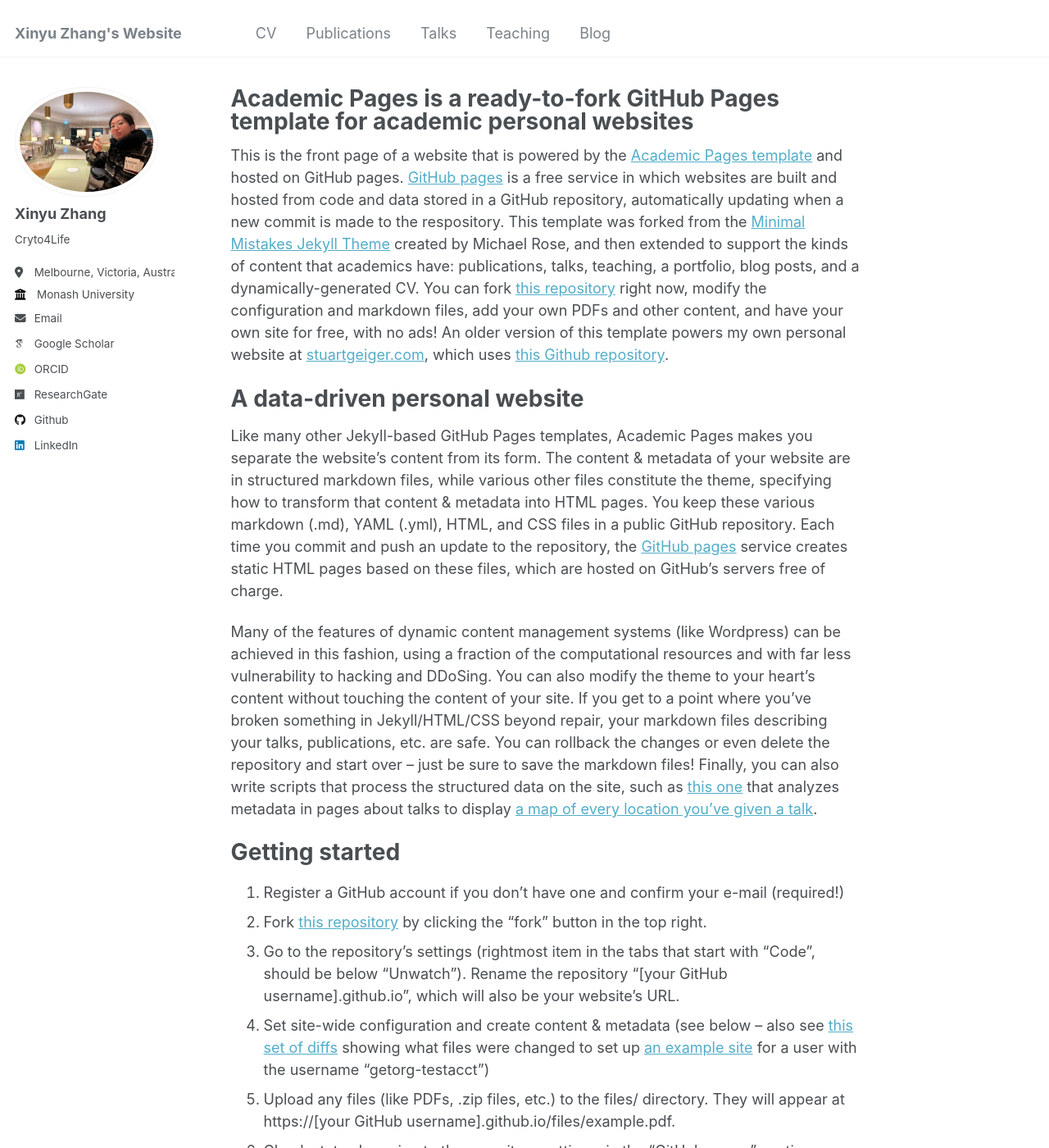
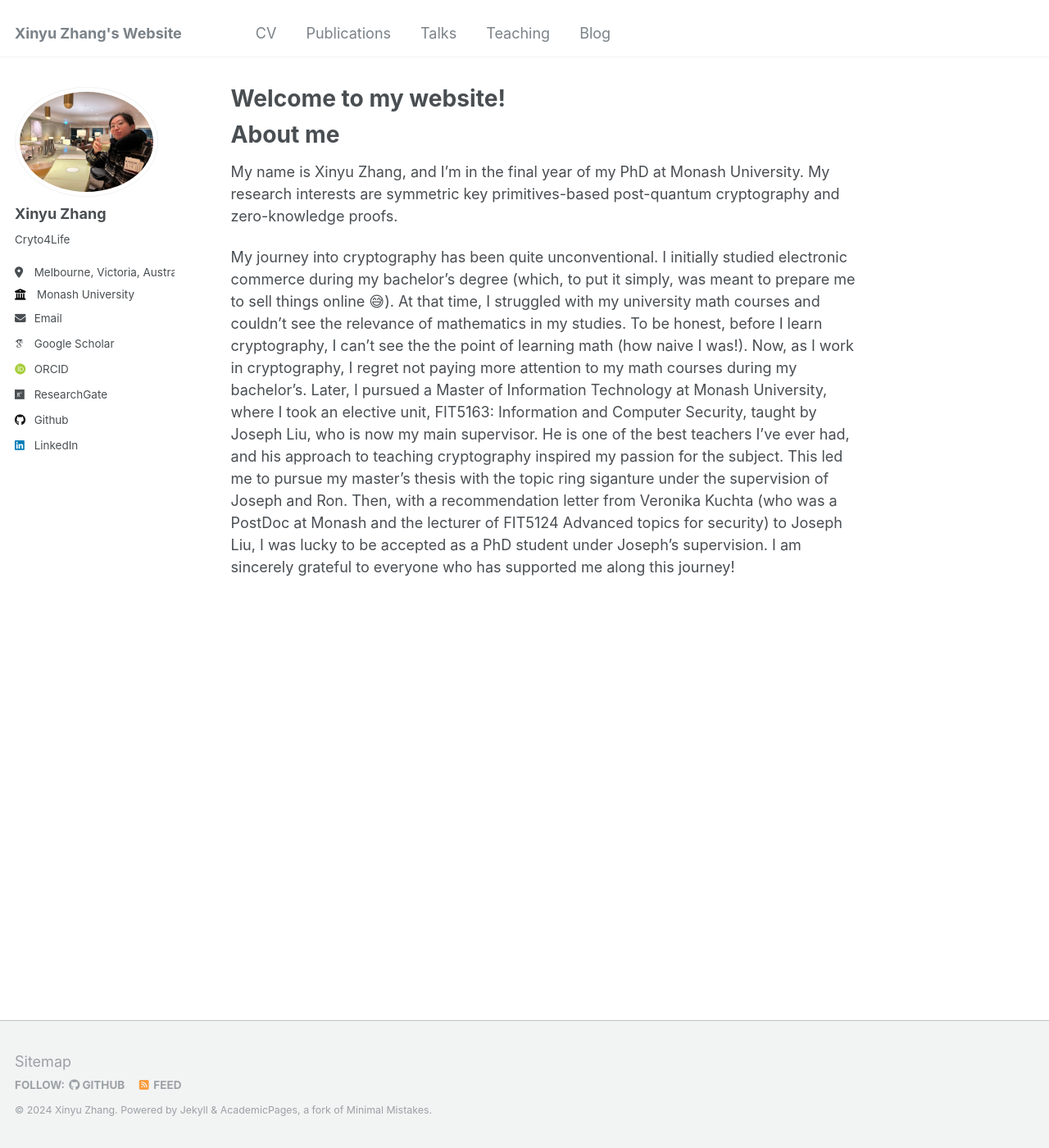
Before and after one commit to cryptome-xyz/cryptome-xyz.github.io, a Jekyll site: the page built from _pages/about.md, in a window 1280 px wide and 1400 px high. Shown: the whole window at 82% size. Built offline with Jekyll 4.4.1, drawn with Linux system fonts in a browser that asks for light colours; some web fonts are replaced; some of the changed text lies outside the part shown.

Commit message:
Update about.md

```diff
--- a/_pages/about.md
+++ b/_pages/about.md
@@ -1,49 +1,14 @@
 ---
 permalink: /
-title: "Academic Pages is a ready-to-fork GitHub Pages template for academic personal websites"
+title: "Welcome to my website!"
 author_profile: true
 redirect_from:
   - /about/
   - /about.html
 ---
 
-This is the front page of a website that is powered by the [Academic Pages template](https://github.com/academicpages/academicpages.github.io) and hosted on GitHub pages. [GitHub pages](https://pages.github.com) is a free service in which websites are built and hosted from code and data stored in a GitHub repository, automatically updating when a new commit is made to the respository. This template was forked from the [Minimal Mistakes Jekyll Theme](https://mmistakes.github.io/minimal-mistakes/) created by Michael Rose, and then extended to support the kinds of content that academics have: publications, talks, teaching, a portfolio, blog posts, and a dynamically-generated CV. You can fork [this repository](https://github.com/academicpages/academicpages.github.io) right now, modify the configuration and markdown files, add your own PDFs and other content, and have your own site for free, with no ads! An older version of this template powers my own personal website at [stuartgeiger.com](http://stuartgeiger.com), which uses [this Github repository](https://github.com/staeiou/staeiou.github.io).
+About me
+======
+My name is Xinyu Zhang, and I’m in the final year of my PhD at Monash University. My research interests are symmetric key primitives-based post-quantum cryptography and zero-knowledge proofs.
 
-A data-driven personal website
-======
-Like many other Jekyll-based GitHub Pages templates, Academic Pages makes you separate the website's content from its form. The content & metadata of your website are in structured markdown files, while various other files constitute the theme, specifying how to transform that content & metadata into HTML pages. You keep these various markdown (.md), YAML (.yml), HTML, and CSS files in a public GitHub repository. Each time you commit and push an update to the repository, the [GitHub pages](https://pages.github.com/) service creates static HTML pages based on these files, which are hosted on GitHub's servers free of charge.
-
-Many of the features of dynamic content management systems (like Wordpress) can be achieved in this fashion, using a fraction of the computational resources and with far less vulnerability to hacking and DDoSing. You can also modify the theme to your heart's content without touching the content of your site. If you get to a point where you've broken something in Jekyll/HTML/CSS beyond repair, your markdown files describing your talks, publications, etc. are safe. You can rollback the changes or even delete the repository and start over -- just be sure to save the markdown files! Finally, you can also write scripts that process the structured data on the site, such as [this one](https://github.com/academicpages/academicpages.github.io/blob/master/talkmap.ipynb) that analyzes metadata in pages about talks to display [a map of every location you've given a talk](https://academicpages.github.io/talkmap.html).
-
-Getting started
-======
-1. Register a GitHub account if you don't have one and confirm your e-mail (required!)
-1. Fork [this repository](https://github.com/academicpages/academicpages.github.io) by clicking the "fork" button in the top right.
-1. Go to the repository's settings (rightmost item in the tabs that start with "Code", should be below "Unwatch"). Rename the repository "[your GitHub username].github.io", which will also be your website's URL.
-1. Set site-wide configuration and create content & metadata (see below -- also see [this set of diffs](http://archive.is/3TPas) showing what files were changed to set up [an example site](https://getorg-testacct.github.io) for a user with the username "getorg-testacct")
-1. Upload any files (like PDFs, .zip files, etc.) to the files/ directory. They will appear at https://[your GitHub username].github.io/files/example.pdf.
-1. Check status by going to the repository settings, in the "GitHub pages" section
-
-Site-wide configuration
-------
-The main configuration file for the site is in the base directory in [_config.yml](https://github.com/academicpages/academicpages.github.io/blob/master/_config.yml), which defines the content in the sidebars and other site-wide features. You will need to replace the default variables with ones about yourself and your site's github repository. The configuration file for the top menu is in [_data/navigation.yml](https://github.com/academicpages/academicpages.github.io/blob/master/_data/navigation.yml). For example, if you don't have a portfolio or blog posts, you can remove those items from that navigation.yml file to remove them from the header.
-
-Create content & metadata
-------
-For site content, there is one markdown file for each type of content, which are stored in directories like _publications, _talks, _posts, _teaching, or _pages. For example, each talk is a markdown file in the [_talks directory](https://github.com/academicpages/academicpages.github.io/tree/master/_talks). At the top of each markdown file is structured data in YAML about the talk, which the theme will parse to do lots of cool stuff. The same structured data about a talk is used to generate the list of talks on the [Talks page](https://academicpages.github.io/talks), each [individual page](https://academicpages.github.io/talks/2012-03-01-talk-1) for specific talks, the talks section for the [CV page](https://academicpages.github.io/cv), and the [map of places you've given a talk](https://academicpages.github.io/talkmap.html) (if you run this [python file](https://github.com/academicpages/academicpages.github.io/blob/master/talkmap.py) or [Jupyter notebook](https://github.com/academicpages/academicpages.github.io/blob/master/talkmap.ipynb), which creates the HTML for the map based on the contents of the _talks directory).
-
-**Markdown generator**
-
-I have also created [a set of Jupyter notebooks](https://github.com/academicpages/academicpages.github.io/tree/master/markdown_generator
-) that converts a CSV containing structured data about talks or presentations into individual markdown files that will be properly formatted for the Academic Pages template. The sample CSVs in that directory are the ones I used to create my own personal website at stuartgeiger.com. My usual workflow is that I keep a spreadsheet of my publications and talks, then run the code in these notebooks to generate the markdown files, then commit and push them to the GitHub repository.
-
-How to edit your site's GitHub repository
-------
-Many people use a git client to create files on their local computer and then push them to GitHub's servers. If you are not familiar with git, you can directly edit these configuration and markdown files directly in the github.com interface. Navigate to a file (like [this one](https://github.com/academicpages/academicpages.github.io/blob/master/_talks/2012-03-01-talk-1.md) and click the pencil icon in the top right of the content preview (to the right of the "Raw | Blame | History" buttons). You can delete a file by clicking the trashcan icon to the right of the pencil icon. You can also create new files or upload files by navigating to a directory and clicking the "Create new file" or "Upload files" buttons.
-
-Example: editing a markdown file for a talk
-![Editing a markdown file for a talk](/images/editing-talk.png)
-
-For more info
-------
-More info about configuring Academic Pages can be found in [the guide](https://academicpages.github.io/markdown/). The [guides for the Minimal Mistakes theme](https://mmistakes.github.io/minimal-mistakes/docs/configuration/) (which this theme was forked from) might also be helpful.
+My journey into cryptography has been quite unconventional. I initially studied electronic commerce during my bachelor’s degree (which, to put it simply, was meant to prepare me to sell things online 😅). At that time, I struggled with my university math courses and couldn’t see the relevance of mathematics in my studies. To be honest, before I learn cryptography, I can't see the the point of learning math (how naive I was!). Now, as I work in cryptography, I regret not paying more attention to my math courses during my bachelor’s. Later, I pursued a Master of Information Technology at Monash University, where I took an elective unit, FIT5163: Information and Computer Security, taught by Joseph Liu, who is now my main supervisor. He is one of the best teachers I’ve ever had, and his approach to teaching cryptography inspired my passion for the subject. This led me to pursue my master’s thesis with the topic ring siganture under the supervision of Joseph and Ron. Then, with a recommendation letter from Veronika Kuchta (who was a PostDoc at Monash and the lecturer of FIT5124 Advanced topics for security) to Joseph Liu, I was lucky to be accepted as a PhD student under Joseph’s supervision. I am sincerely grateful to everyone who has supported me along this journey!
```
